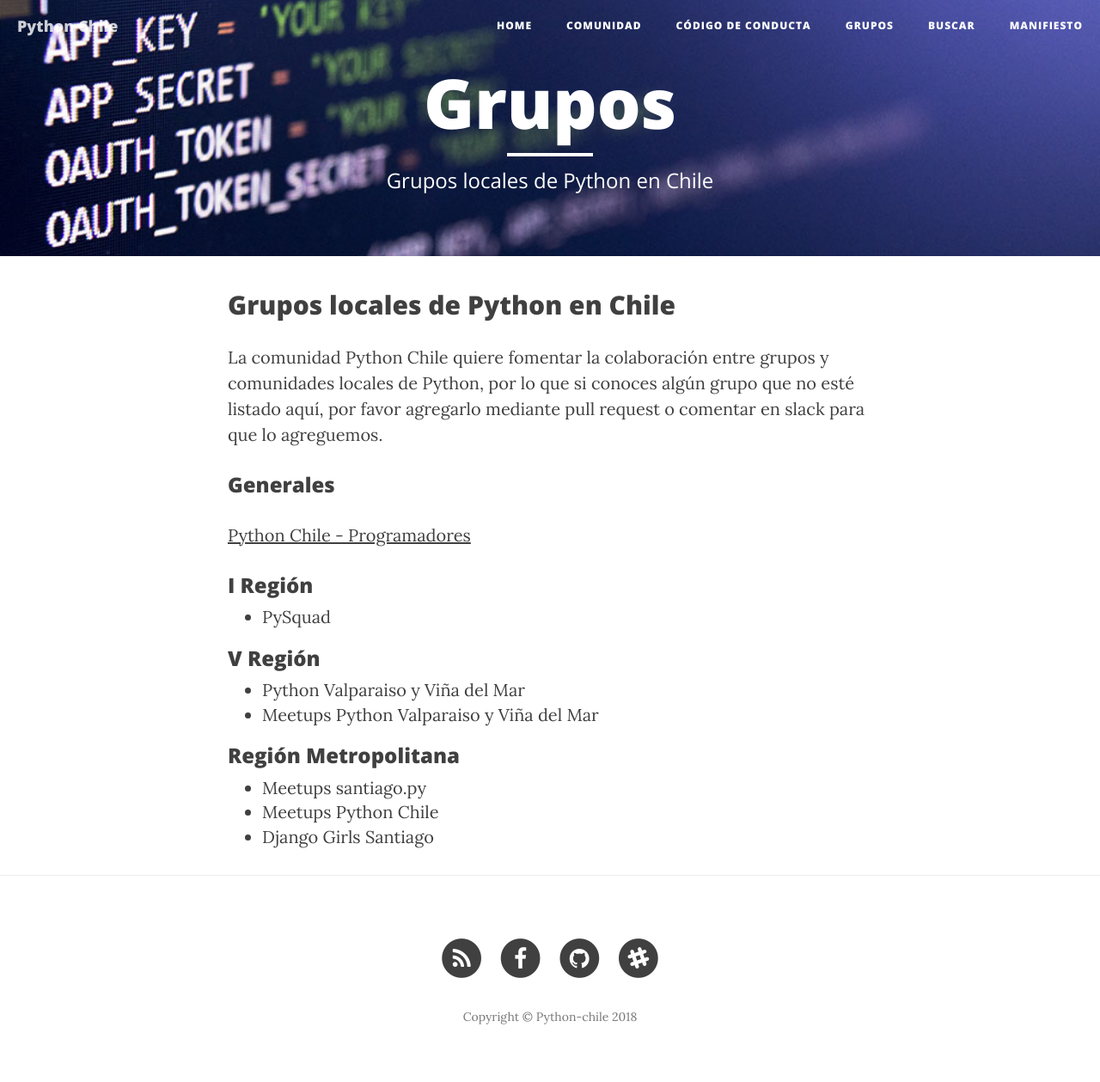
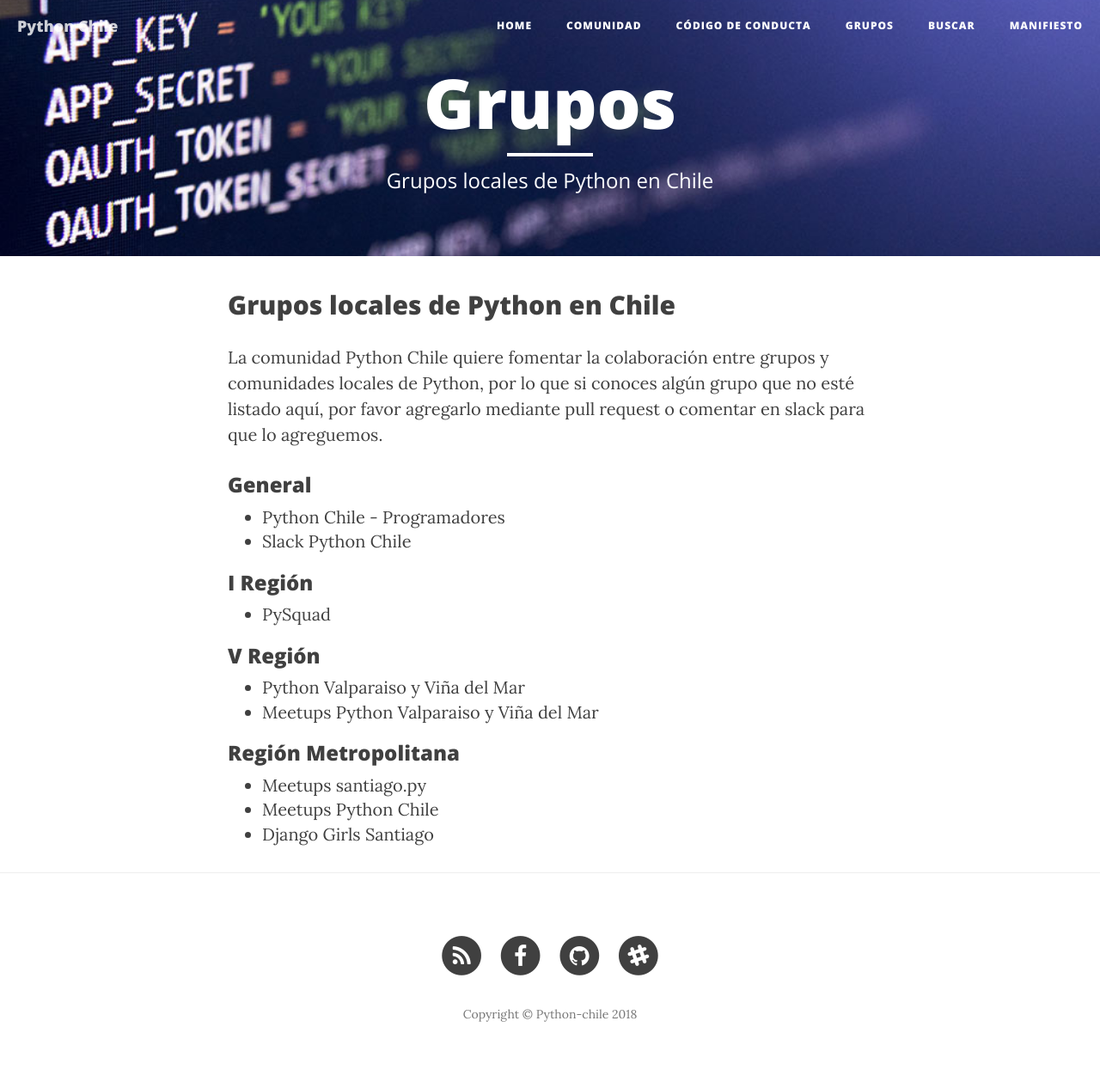
Before and after one commit to python-chile/pythonchile_old, a Jekyll site: the page built from grupos.md, in a window 1280 px wide. Shown: the whole page at 86% size. Built offline with Jekyll 4.4.1, drawn with Linux system fonts in a browser that asks for light colours; nearby versions of some CDN libraries.

Commit message:
Ahora si agregando grupo oficial & slack

```diff
--- a/grupos.md
+++ b/grupos.md
@@ -9,8 +9,9 @@
 ## Grupos locales de Python en Chile
 La comunidad Python Chile quiere fomentar la colaboración entre grupos y comunidades locales de Python, por lo que si conoces algún grupo que no esté listado aquí, por favor agregarlo mediante pull request o comentar en slack para que lo agreguemos.
 
-### Generales
-[Python Chile - Programadores](https://www.facebook.com/groups/pythonchileprogramadores)
+### General
+- [Python Chile - Programadores](https://www.facebook.com/groups/pythonchileprogramadores)
+- [Slack Python Chile](https://join.slack.com/t/python-chile/shared_invite/enQtMjczMjM1OTkxNjAwLTRmMmI5NDE3Yjg1MWYwYmRhMTIxNGNmODcwYWRmYTUwMmE2NWI0MjM0YmE3NzhhMTcyYWIzOWE2ZGNlMzM4ZjY)
 
 
 ### I Región
```
